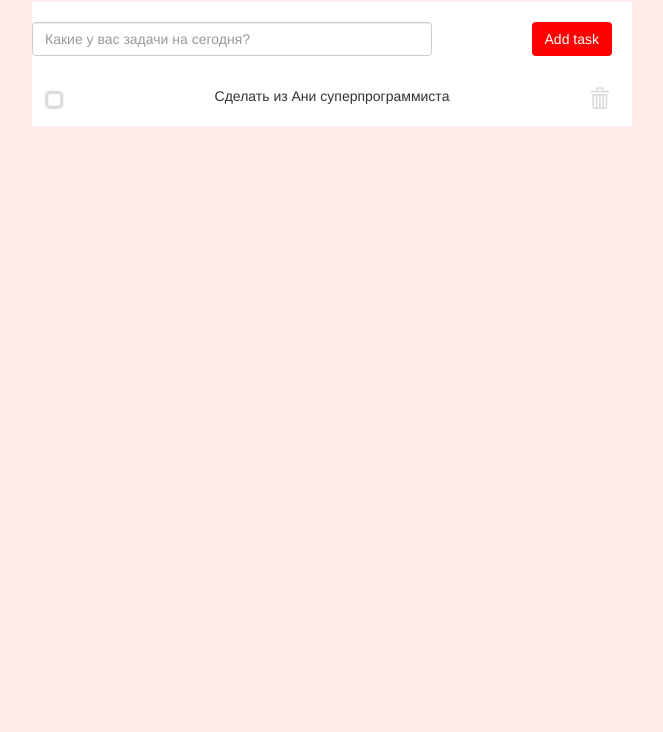
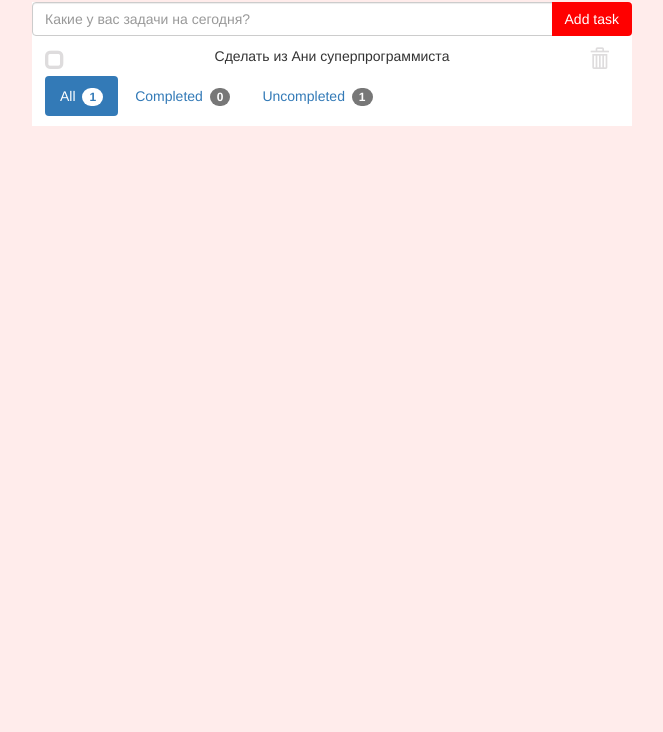
Before and after one commit to liaerdeli/site_edu, a plain HTML site: page toDo/index.html in a window 1280 px wide. Shown: the part 68-800 px from the top of the page, without its empty margins (308-971 px from the left). Drawn offline with Linux system fonts and the light colour scheme.

Commit message:
ебанистическая хрень

```diff
--- a/toDo/app/css/main.css
+++ b/toDo/app/css/main.css
@@ -42,12 +42,11 @@ body {
 .app__tasks-done {
     text-decoration: line-through;
 }
-.form-control_width {
-    width: 400px;
-    margin: 20px 0;
-}
+
 .btn-add-task {
-    margin: 20px;
     background: red;
     color: white;
 }
+.btn-add-task:hover {
+    color: white
+}
--- a/toDo/app/js/main.js
+++ b/toDo/app/js/main.js
@@ -7,11 +7,31 @@ new Vue({
                 taskStatus: false,
                 taskText: 'Сделать из Ани суперпрограммиста'
             }
+        ],
+        tasksState: 'all'
 
+    },
+    computed: {
+        filteredTasks: function () {
+             if (this.tasksState === 'completed') {
+                return this.completedTasks
+             } else if (this.tasksState === 'uncompleted') {
+                return this.uncompletedTasks
+            } else {
+                return this.tasks
+            }
 
-
-        ]
-
+        },
+        completedTasks: function () {
+            return this.tasks.filter(function (task) {
+                return task.taskStatus === true
+            })
+        },
+        uncompletedTasks: function () {
+            return this.tasks.filter(function (task) {
+                return task.taskStatus === false
+            })
+        }
     },
     methods: {
         add: function () {
@@ -40,7 +60,17 @@ new Vue({
             return {
                 'app__tasks-done': task.taskStatus === true
             }
+        },
+        changeState: function (tasksState) {
+            this.tasksState = tasksState
+
+        },
+        navIcon: function (navState) {
+            return {
+                'active': this.tasksState === navState
+            }
         }
+
 
     }
 })
--- a/toDo/index.html
+++ b/toDo/index.html
@@ -12,26 +12,44 @@
             <h1>Your todo-list</h1>
         </div>
         <div class="app__wrapper">
-            <div class="app__wrapper_items">
-                <div>
-                    <input type="text" v-model="text" v-on:keyup.enter="add" class="form-control form-control_width" placeholder="Какие у вас задачи на сегодня?">
-                </div>
-                <div>
+            <div class="input-group">
+                <input type="text" v-model="text" v-on:keyup.enter="add" class="form-control" placeholder="Какие у вас задачи на сегодня?">
+                <span class="input-group-btn">
                     <button type="button" class="btn btn-add-task" v-on:click="add">
                         Add task
                     </button>
-                </div>
+                </span>
             </div>
 
             <div class="app__tasks">
                 <ul class="app__list">
-                    <li v-bind:class="statusItem(task)" v-for="(task, index) in tasks">
+                    <li v-bind:class="statusItem(task)" v-for="(task, index) in filteredTasks">
                         <span v-on:click="changeTaskStatus(task)" v-bind:class="statusIcon(task)" class="glyphicon  app__task-icon"></span>
                         <span>{{task.taskText}}</span>
                         <span class="glyphicon glyphicon-trash app__task-icon app__task-icon_delete" v-on:click="deleteTask(index)"></span>
 
                     </li>
                 </ul>
+                <div>
+                    <ul class="nav nav-pills">
+                        <li v-bind:class="navIcon('all')">
+                            <a href="#" v-on:click.prevent="changeState('all')">
+                                All <span class="badge">{{tasks.length}}</span>
+                            </a>
+                        </li>
+                        <li v-bind:class="navIcon('completed')">
+                            <a href="#" v-on:click.prevent="changeState('completed')">
+                                Completed <span class="badge">{{completedTasks.length}}</span>
+                            </a>
+                        </li>
+                        <li v-bind:class="navIcon('uncompleted')">
+                            <a href="#" v-on:click.prevent="changeState('uncompleted')">
+                                Uncompleted <span class="badge">{{uncompletedTasks.length}}</span>
+
+                            </a>
+                        </li>
+                    </ul>
+                </div>
             </div>
         </div>
     </div>
```
